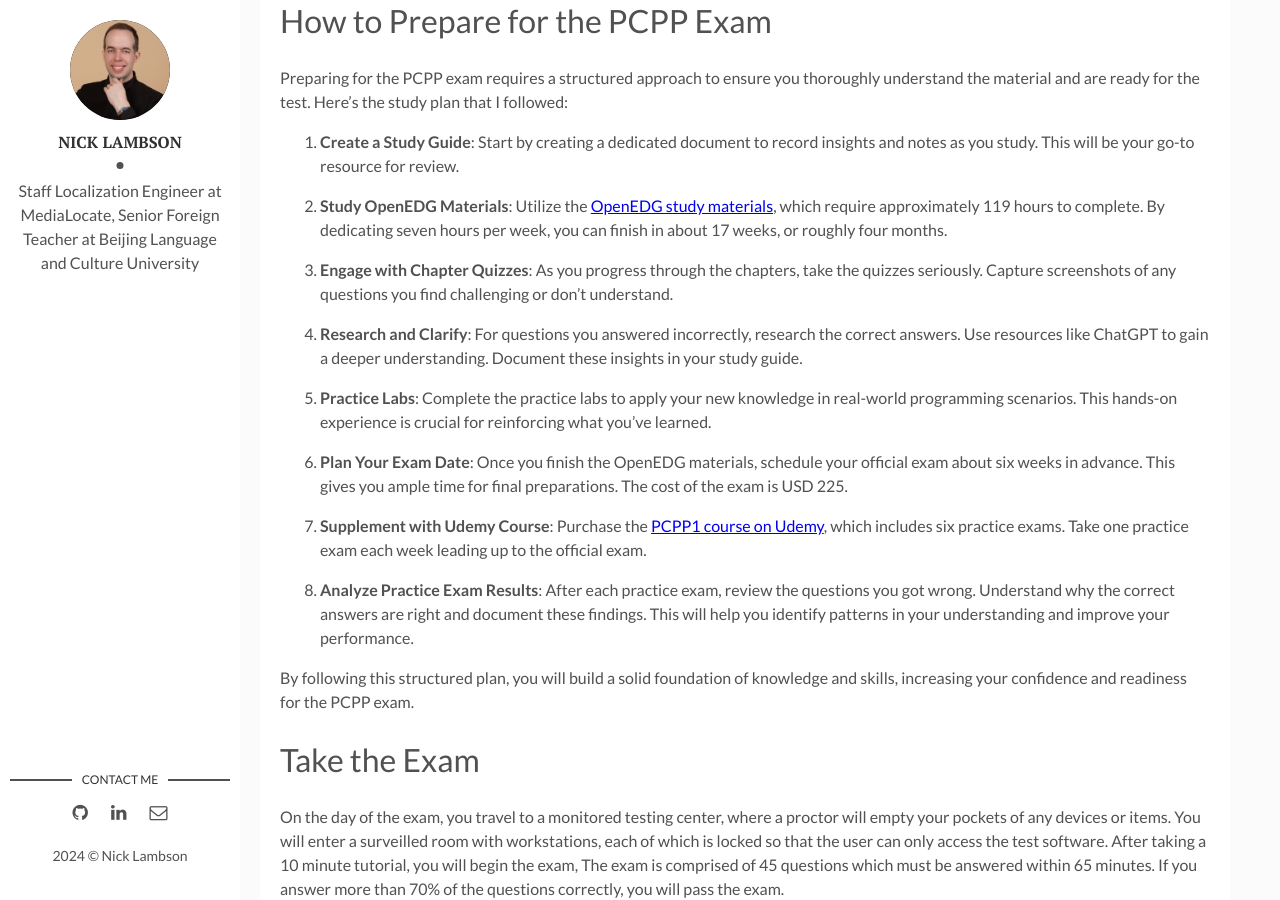
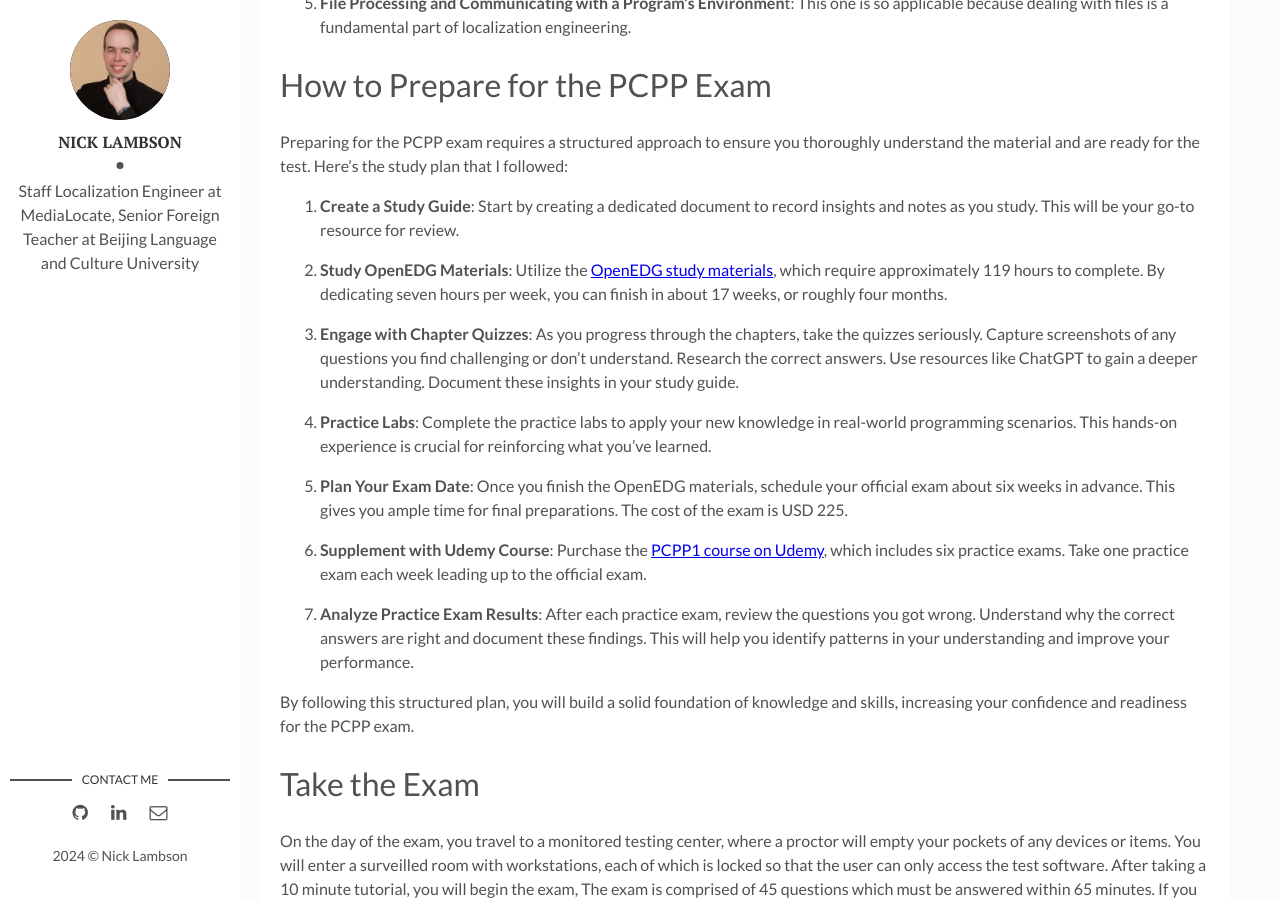
Before and after one commit to nicklambson/nicklambson.github.io, a Jekyll site: the page built from _posts/2024-01-19-pcpp.markdown, in a window 1280 px wide and 900 px high, scrolled down 1770 px. Built offline with Jekyll 4.4.1, drawn with Linux system fonts in a browser that asks for light colours.

Commit message:
Update 2024-01-19-pcpp.markdown

```diff
--- a/_posts/2024-01-19-pcpp.markdown
+++ b/_posts/2024-01-19-pcpp.markdown
@@ -31,9 +31,13 @@
 The PCPP exam is split into five areas:
 
 1. **Advanced Object Oriented Programming**: this module is the most in-depth of the five of them. It's essential knowledge, giving you the tools to build scalable, modular, object-oriented programs in Python.
+
 2. **Coding Conventions, Best Practices, and Standarization**: I enjoyed this module for its usefulness and applicability to a team. When everyone follows coding conventions, best practices, and standardization, it makes everyone's life easier.
+
 3. **GUI Programming** I build graphical user interfaces all the time. I like the simplicity of tkinter, and strangely, I have come to prefer the .pack() method over .grid() and .place(). It's more elegant, and if you're savvy, you can still make it look great.
+
 4. **Network programming**. I use the skills here a lot as I interact with APIs for machine translation or AI.
+
 5. **File Processing and Communicating with a Program’s Environmen**t: This one is so applicable because dealing with files is a fundamental part of localization engineering.
 
 # How to Prepare for the PCPP Exam
@@ -43,17 +47,15 @@
 
 2. **Study OpenEDG Materials**: Utilize the [OpenEDG study materials](https://edube.org/study), which require approximately 119 hours to complete. By dedicating seven hours per week, you can finish in about 17 weeks, or roughly four months.
 
-3. **Engage with Chapter Quizzes**: As you progress through the chapters, take the quizzes seriously. Capture screenshots of any questions you find challenging or don't understand.
+3. **Engage with Chapter Quizzes**: As you progress through the chapters, take the quizzes seriously. Capture screenshots of any questions you find challenging or don't understand. Research the correct answers. Use resources like ChatGPT to gain a deeper understanding. Document these insights in your study guide.
 
-4. **Research and Clarify**: For questions you answered incorrectly, research the correct answers. Use resources like ChatGPT to gain a deeper understanding. Document these insights in your study guide.
+4. **Practice Labs**: Complete the practice labs to apply your new knowledge in real-world programming scenarios. This hands-on experience is crucial for reinforcing what you've learned.
 
-5. **Practice Labs**: Complete the practice labs to apply your new knowledge in real-world programming scenarios. This hands-on experience is crucial for reinforcing what you've learned.
+5. **Plan Your Exam Date**: Once you finish the OpenEDG materials, schedule your official exam about six weeks in advance. This gives you ample time for final preparations. The cost of the exam is USD 225.
 
-6. **Plan Your Exam Date**: Once you finish the OpenEDG materials, schedule your official exam about six weeks in advance. This gives you ample time for final preparations. The cost of the exam is USD 225.
+6. **Supplement with Udemy Course**: Purchase the [PCPP1 course on Udemy](https://www.udemy.com/course/pcpp1-become-certified-professional-in-python-programming-1/), which includes six practice exams. Take one practice exam each week leading up to the official exam.
 
-7. **Supplement with Udemy Course**: Purchase the [PCPP1 course on Udemy](https://www.udemy.com/course/pcpp1-become-certified-professional-in-python-programming-1/), which includes six practice exams. Take one practice exam each week leading up to the official exam.
-
-8. **Analyze Practice Exam Results**: After each practice exam, review the questions you got wrong. Understand why the correct answers are right and document these findings. This will help you identify patterns in your understanding and improve your performance.
+7. **Analyze Practice Exam Results**: After each practice exam, review the questions you got wrong. Understand why the correct answers are right and document these findings. This will help you identify patterns in your understanding and improve your performance.
 
 By following this structured plan, you will build a solid foundation of knowledge and skills, increasing your confidence and readiness for the PCPP exam.
 
```
